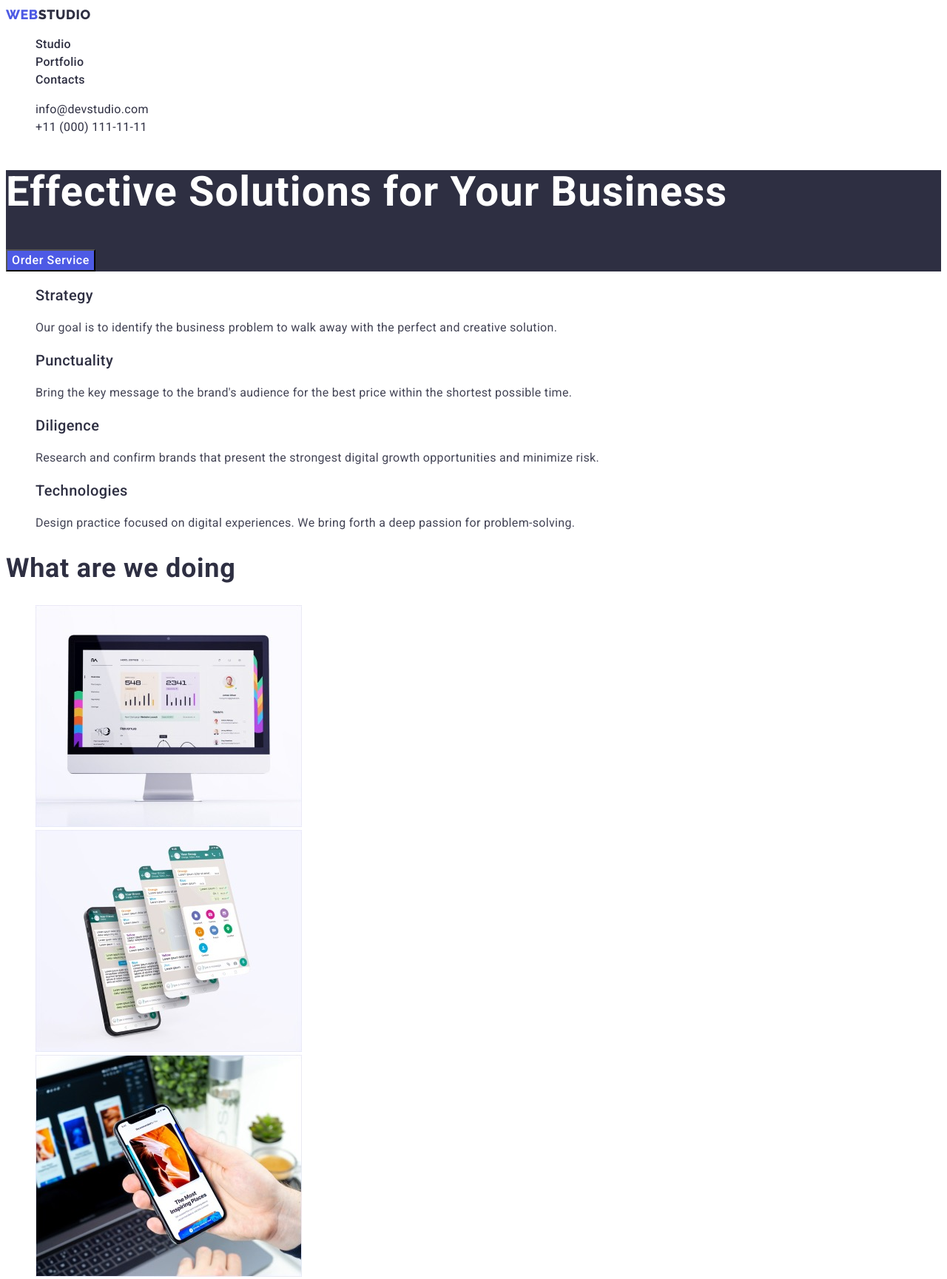
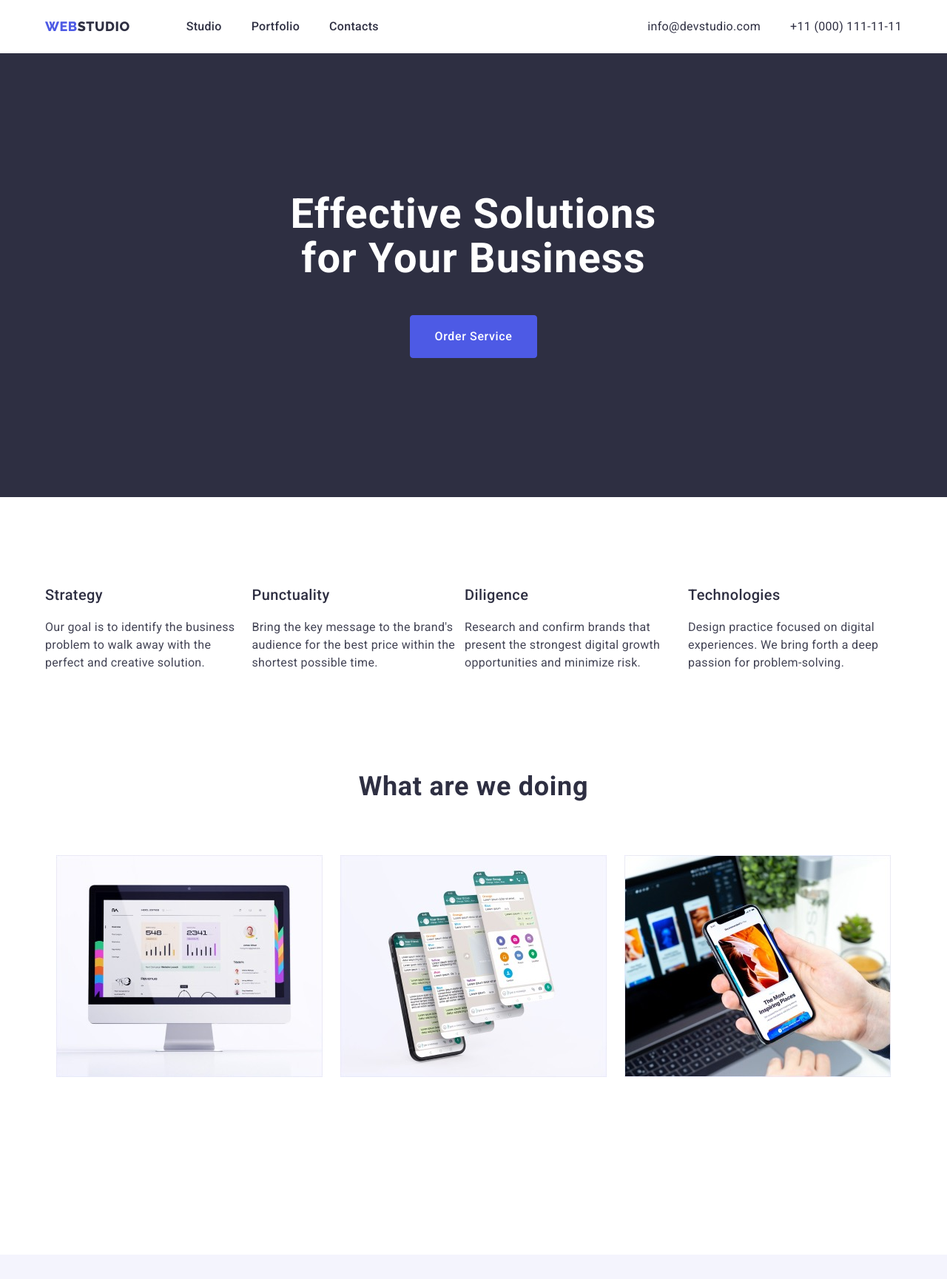
Before and after one commit to altruistor/goit-markup-hw-06, a plain HTML site: page index.html in a window 1280 px wide. Shown: the top 1729 px of the page at 74% size. Drawn offline with Linux system fonts and the light colour scheme.

Commit message:
footer, global margin not clear

```diff
--- a/css/styles.css
+++ b/css/styles.css
@@ -10,21 +10,79 @@
 
 }
 
+/* Basic */
+
+p,
+h1,
+h2,
+h3,
+h4,
+h5,
+h6 {
+    margin-top: 0;
+}
+
+.container{
+    width: 100%;
+        max-width: 1158px;
+        /* margin: 0 auto;  */
+        padding: 0 15px;
+    margin-right: auto;
+        margin-left: auto;
+}
+
+
+
 
 body {
     color: var(--color-primary);
     font-family: 'Roboto', sans-serif;
     font-size: 16px;
     background: var(--color-hero-button);
+    margin: auto;
 }
 
  a {
 
     text-decoration-line: none;
+}
 
 
+ul {
+    margin: 0;
+    padding: 0;
+    list-style-type: none;
 }
 
+img {
+    display: block;
+}
+
+
+
+
+/* Logo */
+
+.logo-text {
+    font-family: 'Raleway', san-serif;
+    font-weight: 800;
+    font-size: 18px;
+    text-transform: uppercase;
+    line-height: 1.33;
+    letter-spacing: 0.03em;
+    color: var(--color-secondary);
+}
+
+.logo-color-dark {
+    color: var(--color-hero-button-bg);
+}
+
+.logo-color-light {
+    color: var(--color-card-bg);
+}
+
+
+/* Header */
 
 .header-nav-link {
     font-weight: 500;
@@ -55,10 +113,30 @@ body {
     color: var(--color-hero-button-bg);
 }
 
+.header-container {
+    display: flex;
+    align-items: center;
 
-ul {
-    list-style-type: none;
-  }
+}
+
+.header-nav {
+    display: flex;
+    align-items: center;
+    flex-grow: 1;
+    padding: 24px 0;
+    margin-left: 76px;
+}
+
+.header-nav-list {
+    display: flex;
+    gap: 40px;
+}
+
+.header-address-list {
+    display: flex;
+    gap: 40px;
+}
+/* Hero */
 
 
 .hero-title {
@@ -67,33 +145,17 @@ ul {
     line-height: 1.07;
     letter-spacing: 0.02em;
     color: var(--color-hero-button);
+    max-width: 498px;
+
+        margin-left: auto;
+        margin-right: auto;
 }
 
 .hero {
 
     background-color: var(--color-secondary);
-}
-
-
-
-.section-title {
-
-        font-size: 36px;
-        font-weight: 700;
-        line-height: 1.11;
-        color: var(--color-secondary);
-        letter-spacing: 0.02em;
-
-}
-
-
-
-.section-card-title {
-color: var(--color-secondary);
-    font-weight: 500;
-    line-height: 1.2;
-    font-size: 20px;
-    letter-spacing: 0.02em;
+    padding: 188px 0;
+    text-align: center;
 }
 
 .hero-button {
@@ -105,33 +167,111 @@ color: var(--color-secondary);
     background-color: var(--color-hero-button-bg);
     cursor: pointer;
     letter-spacing: 0.04em;
+    padding: 16px 32px;
+    border: 1px solid var(--color-hero-button-bg);
+    border-radius: 4px;
+
 }
 
-.hero-button:hover, .hero-button:focus {
+.hero-button:hover,
+.hero-button:focus {
     background-color: var(--color-hero-hover);
 }
+
+
+
+
+
+/* Legend */
+
+.legend-item-list {
+    padding: 120px 0;
+    gap: 24px;
+    justify-content: center;
+
+}
+
+.legend-item-container {
+    display: flex;
+
+}
+
+.section-title {
+
+        font-size: 36px;
+        font-weight: 700;
+        line-height: 1.11;
+        color: var(--color-secondary);
+        letter-spacing: 0.02em;
+        text-align: center;
+        margin-bottom: 72px;
+}
+
+.target-list {
+    display: flex;
+    gap: 24px;
+    justify-content: center;
+}
+
+.target-list {
+    margin-bottom: 120px;
+}
+
+.section-card-title {
+color: var(--color-secondary);
+    font-weight: 500;
+    line-height: 1.2;
+    font-size: 20px;
+    letter-spacing: 0.02em;
+
+}
+
+
 
 .our-team {
     background-color: var(--color-card-bg)
     ;
 }
 
+.our-team-container {
+    padding: 120px 156px;
+
+}
+
+
+.team-cards-list {
+    display: flex;
+    gap: 24px;
+    justify-content: center;
+
+}
+
+.team-card-text {
+    padding: 16px 32px;
+    text-align: center;
+}
+
+.team-card-img {
+    margin-bottom: ;
+}
+
 .skills-text {
     letter-spacing: 0.02em;
     line-height: 1.5;
+    margin-top: 8px;
+}
+
+.section-title-team {
+    margin-top: 120px;
+}
+
+.team-card {
+    text-align: center;
+
 }
 
 
 
-footer {
-    background-color: var(--color-secondary);
-    color: var(--color-hero-button);
-}
-
-.footer-text {
-    line-height: 1.5;
-    letter-spacing: 0.02em;
-}
 
 .section-card-background {
     background-color: var(--color-hero-button);
@@ -169,25 +309,36 @@ cursor: pointer;
 
 }
 
-.logo-text {
-    font-family: 'Raleway', san-serif;
-    font-weight: 800;
-    font-size: 18px;
-    text-transform: uppercase;
-    line-height: 1.33;
-    letter-spacing: 0.03em;
-    color: var(--color-secondary);
+.container-footer {
+    background-color: var(--color-secondary);
 }
 
-.logo-color-dark {
-    color: var(--color-hero-button-bg);
+/* Footer */
+
+footer {
+    background-color: var(--color-secondary);
+    color: var(--color-hero-button);
 }
 
-.logo-color-light {
-    color: var(--color-card-bg);
+.footer-text {
+    line-height: 1.5;
+    letter-spacing: 0.02em;
+    width: 264px;
+}
+.footer-container {
+
+    background-color: var(--color-secondary);width: 100%;
+        max-width: 1158px;
+        /* margin: 0 auto;  */
+        padding: 0 15px;
+        margin-right: auto;
+        margin-left: auto;
+    padding: 100px 0;
 }
 
-
+.footer.logo {
+    margin-bottom: 16px;
+}
 
 .visually-hidden {
     position: absolute;
--- a/index.html
+++ b/index.html
@@ -14,12 +14,14 @@
     <link rel="stylesheet" href="./css/styles.css" />
   </head>
   <body>
-    <header>
-      <nav>
+    <header class="section">
+      <div class="container">
+        <div class="header-container">
           <a class="logo-text" href="./index.html"
             ><span class="logo-color-dark">Web</span><span>Studio</span></a
           >
-        <ul>
+          <nav class="header-nav">
+            <ul class="header-nav-list">
               <li><a class="header-nav-link" href="./index.html">Studio</a></li>
               <li>
                 <a class="header-nav-link" href="./portfolio.html">Portfolio</a>
@@ -28,7 +30,7 @@
             </ul>
           </nav>
           <address>
-        <ul>
+            <ul class="header-address-list">
               <li>
                 <a class="header-contacts" href="mailto:info@devstudio.com"
                   >info@devstudio.com</a
@@ -41,6 +43,8 @@
               </li>
             </ul>
           </address>
+        </div>
+      </div>
     </header>
 
     <main>
@@ -48,14 +52,15 @@
         <h1 class="hero-title">Effective Solutions for Your Business</h1>
         <button class="hero-button" type="button">Order Service</button>
       </section>
-      <section>
+      <section class="container">
+        <div class="legend-item-list">
           <h2 class="visually-hidden">Skills</h2>
-        <ul>
+          <ul class="legend-item-container">
             <li>
               <h3 class="section-card-title">Strategy</h3>
               <p class="skills-text">
-              Our goal is to identify the business problem to walk away with the
-              perfect and creative solution.
+                Our goal is to identify the business problem to walk away with
+                the perfect and creative solution.
               </p>
             </li>
             <li>
@@ -80,10 +85,12 @@
               </p>
             </li>
           </ul>
+        </div>
       </section>
-      <section>
+      <section class="container">
         <h2 class="section-title">What are we doing</h2>
-        <ul>
+        <div class="target-list">
+          <ul class="target-list">
             <li><img src="./images/pc.jpg" alt="Computer" width="360" /></li>
             <li>
               <img src="./images/phones.jpg" alt="Four phones" width="360" />
@@ -96,45 +103,66 @@
               />
             </li>
           </ul>
+        </div>
       </section>
       <section class="our-team">
+        <div class="our-team-container">
           <h2 class="section-title">Our Team</h2>
-        <ul>
+          <ul class="team-cards-list">
+            <div class="team-card">
               <li class="section-card-background">
+                <div class="team-card-img">
                   <img src="./images/beardman.jpg" width="264" alt="Mark" />
+                </div>
+                <div class="team-card-text">
                   <h3 class="section-card-title">Mark Guerrero</h3>
                   <p class="our-team-text">Product Designer</p>
+                </div>
               </li>
+            </div>
 
             <li class="section-card-background">
               <img src="./images/tomford.jpg" width="264" alt="Tom Ford" />
+              <div class="team-card-text">
                 <h3 class="section-card-title">Tom Ford</h3>
                 <p class="our-team-text">Frontend Developer</p>
+              </div>
             </li>
 
             <li class="section-card-background">
               <img src="./images/camila.jpg" width="264" alt="Camila Garcia" />
+              <div class="team-card-text">
                 <h3 class="section-card-title">Camila Garcia</h3>
                 <p class="our-team-text">Marketing</p>
+              </div>
             </li>
 
             <li class="section-card-background">
               <img src="./images/daniel.jpg" width="264" alt="Daniel Wilson" />
+              <div class="team-card-text">
                 <h3 class="section-card-title">Daniel Wilson</h3>
                 <p class="our-team-text">UI Designer</p>
+              </div>
             </li>
           </ul>
+        </div>
       </section>
     </main>
-    <footer>
+
+    <footer class="footer-container">
+      <div class="footer-content">
+        <div class="footer-logo">
           <a class="logo-text" href="./index.html">
             <span style="color: var(--color-hero-button-bg)">Web</span
             ><span style="color: var(--color-card-bg)">Studio</span></a
           >
+        </div>
+
         <p class="footer-text">
-        Increase the flow of customers and sales for your business with digital
-        marketing & growth solutions.
+          Increase the flow of customers and sales for your business with
+          digital marketing & growth solutions.
         </p>
+      </div>
     </footer>
   </body>
 </html>
```
Also changed, not shown: portfolio.html (+1 -0 lines). Lines whose indentation alone changed are shown as unchanged.
